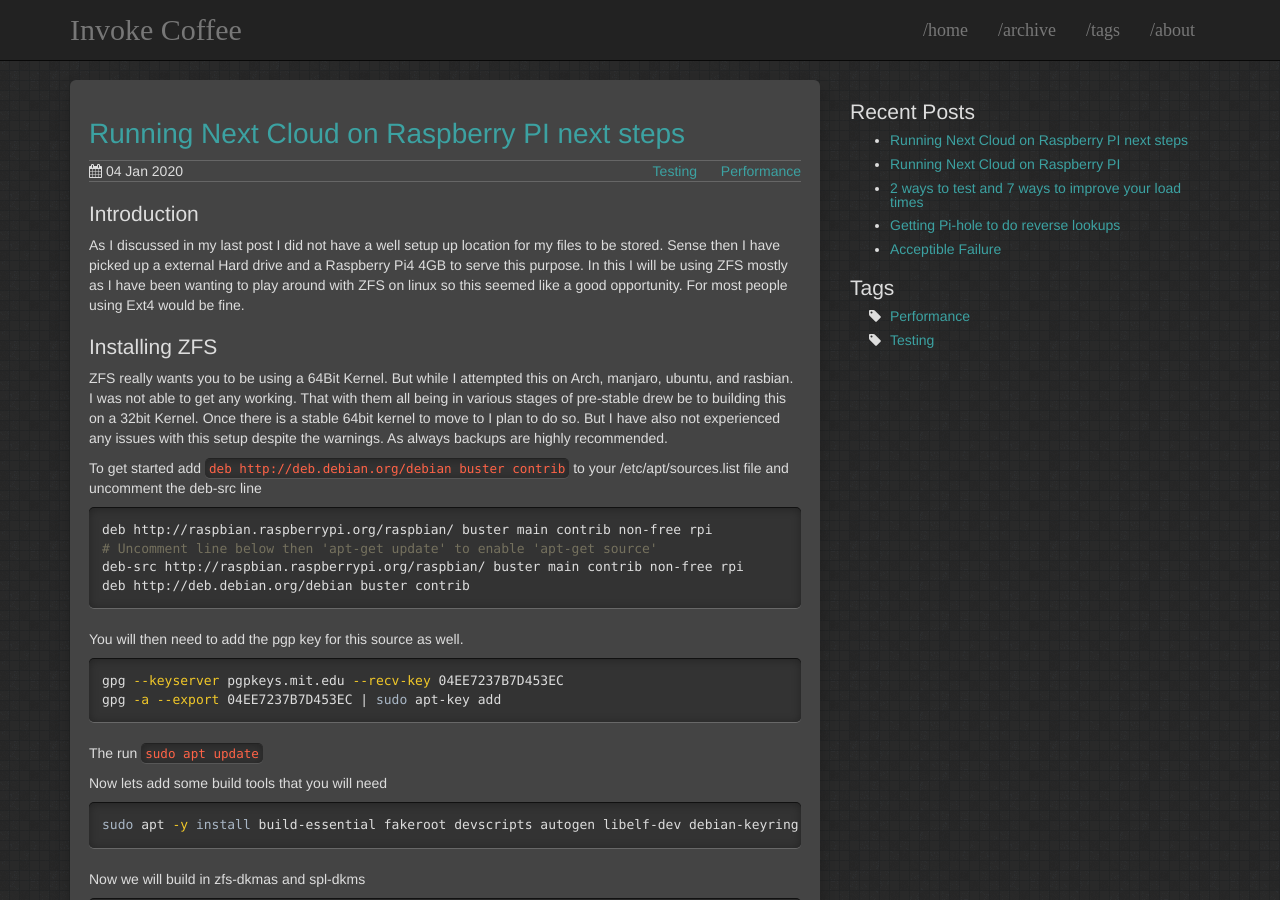
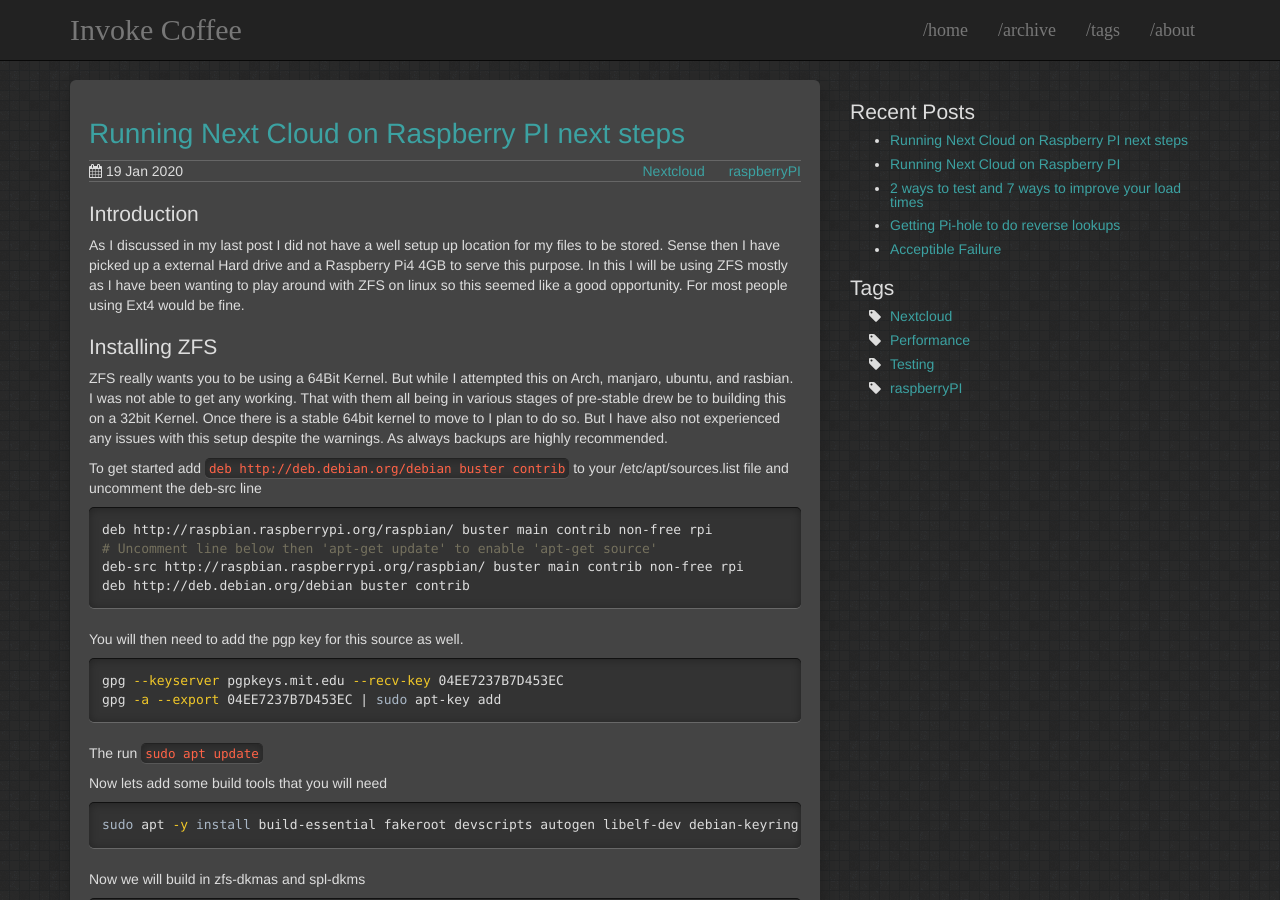
Before and after one commit to invoke-Coffee/www, a Jekyll site: the page built from _posts/2020-01-07-nextcloud-2.md, in a window 1280 px wide and 900 px high. Built offline with Jekyll 4.4.1, drawn with Linux system fonts in a browser that asks for light colours.

Commit message:
Fixing Tags and dates

```diff
--- a/_posts/2020-01-07-nextcloud-2.md
+++ b/_posts/2020-01-07-nextcloud-2.md
@@ -1,9 +1,9 @@
 ---
 layout: post
 title:  "Running Next Cloud on Raspberry PI next steps"
-date:   2020-01-04 00:00:00 +0000
-categories:
-tags: Testing Performance
+date:   2020-01-19 00:00:00 +0000
+categories: Nextcloud
+tags: Nextcloud raspberryPI
 ---
 
 ## Introduction
```
Also changed, not shown: _posts/2020-01-04-nextcloud.md (+2 -2 lines), 1 other file.
